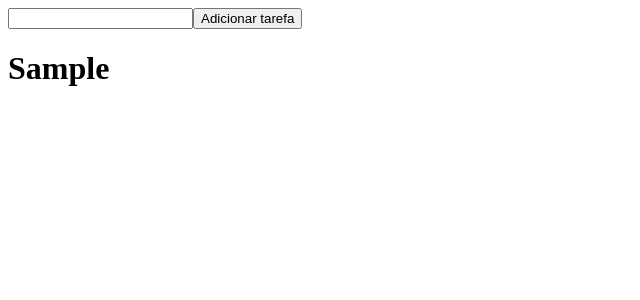
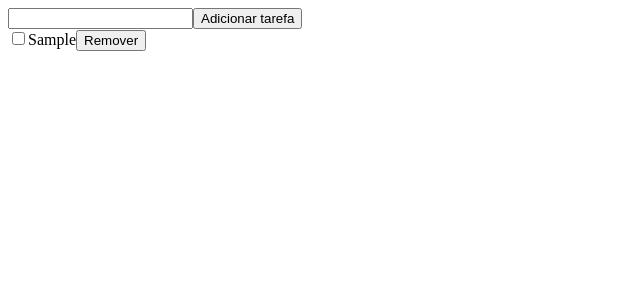
Before and after one commit to LuanaCajaiba/todo-list, a React (Create React App) app: page / in a window 1280 px wide. Both pictures are taken after typing "Sample" into the empty fields and a click on the button "Adicionar tarefa". Shown: the top 300 px of the page, without its empty margins (0-640 px from the left). Built offline with nearby package versions, Linux system fonts and the light colour scheme.

Commit message:
marcando tarefa como concluida

```diff
--- a/src/App.jsx
+++ b/src/App.jsx
@@ -1,5 +1,6 @@
 import React, { Component } from 'react';
 import AddTask from './components/AddTask';
+import Task from './components/Task';
 
 class App extends Component {
   constructor(){
@@ -27,7 +28,7 @@ class App extends Component {
       <>
         <AddTask onCreate={this.createTask} />
         { tasks.map((task) => (
-          <h1 key={task.id}>{task.title}</h1>
+          <Task key={task.id} data={task} />
         )) }
       </>
     );
--- /dev/null
+++ b/src/components/Task.jsx
@@ -0,0 +1,28 @@
+import React, { Component } from 'react';
+import PropTypes from 'prop-types';
+
+export default class Task extends Component{
+  constructor(){
+    super();
+
+    this.state = {};
+  }
+
+  render() {
+    const { data } = this.props;
+    const { title } = data;
+    return (
+      <div>
+        <input type="checkbox" />
+        {title}
+        <button type="button">Remover</button>
+      </div>
+    );
+  }
+}
+
+Task.propTypes = {
+  data: PropTypes.shape({
+    title: PropTypes.string,
+  }),
+}.isRequired;
```
